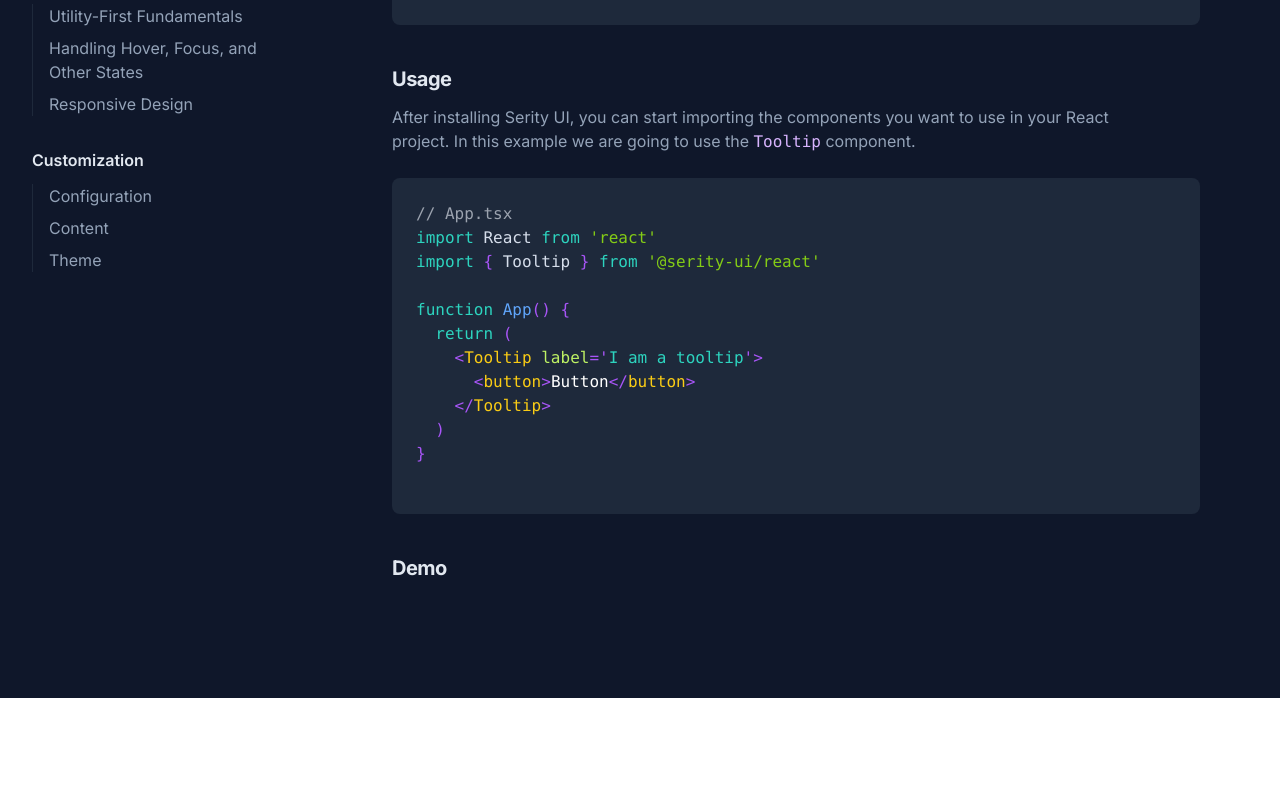
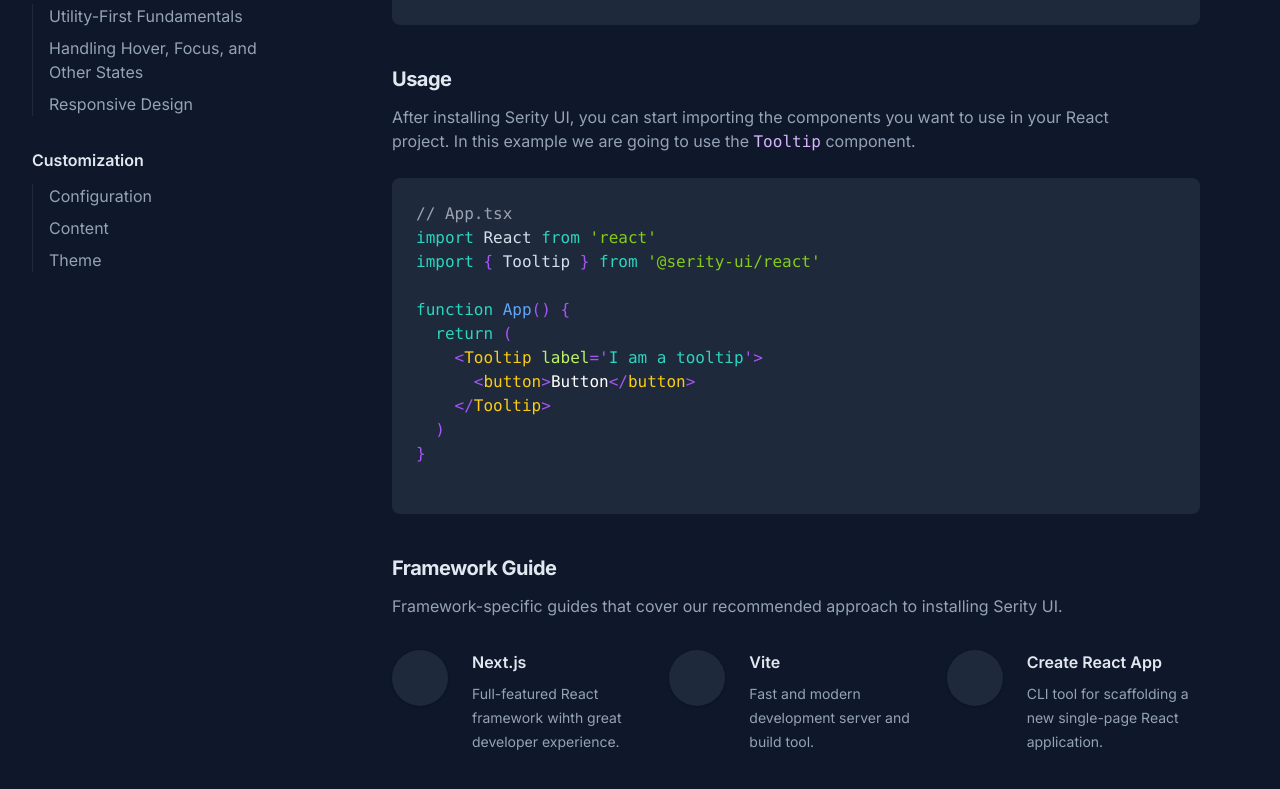
Before and after one commit to serity-ui/serity-ui.com, a Next.js app: page /docs/installation in a window 1280 px wide. Shown: the part 395-1184 px from the top of the page. Before the commit the page ends 1093 px from the top, so only its background shows below. Built offline with nearby package versions, Linux system fonts and the light colour scheme.

Commit message:
feat(installation): add Framework Guide section skeleton

```diff
--- a/pages/docs/installation.tsx
+++ b/pages/docs/installation.tsx
@@ -2,6 +2,7 @@
 import Layout from '../../components/Layout'
 import BlockCodeUsage from '../../components/blockcodes/Usage'
 import BlockCodeInstallation from '../../components/blockcodes/Installation'
+import Link from 'next/link'
 
 const installation = () => {
   return (
@@ -15,7 +16,7 @@
           gives you ready-to-use React components.
         </p>
       </header>
-      <section className='mb-16 relative'>
+      <section className='relative'>
         <div>
           <h2 className='text-slate-200 text-xl tracking-tight font-bold mb-3'>
             Installation
@@ -42,11 +43,111 @@
           </p>
         </div>
         <BlockCodeUsage />
+      </section>
+      <section className='relative'>
         <div>
           <h2 className='text-slate-200 text-xl tracking-tight font-bold mb-3 mt-10'>
-            Demo
+            Framework Guide
           </h2>
         </div>
+        <div className='relative z-10 max-w-3xl mb-6'>
+          <p className='text-slate-400'>
+            Framework-specific guides that cover our recommended approach to
+            installing Serity UI.
+          </p>
+        </div>
+        <ul className='grid grid-cols-1 gap-x-6 gap-y-10 mt-8 sm:grid-cols-2 xl:grid-cols-3'>
+          <li className='relative flex flex-row-reverse'>
+            <div className='peer group ml-6 flex-auto'>
+              <h4 className='mb-2 leading-6 text-slate-200 font-semibold'>
+                <Link
+                  className='before:absolute before:-inset-3 before:rounded-2xl'
+                  href='/docs/guides/nextjs'
+                >
+                  Next.js
+                  <svg
+                    viewBox='0 0 3 6'
+                    className='ml-3 w-auto h-1.5 overflow-visible inline -mt-px text-slate-400 opacity-0 group-hover:opacity-100 group-focus-within:opacity-100'
+                  >
+                    <path
+                      d='M0 0L3 3L0 6'
+                      fill='none'
+                      stroke-width='2'
+                      stroke='currentColor'
+                      stroke-linecap='round'
+                      stroke-linejoin='round'
+                    ></path>
+                  </svg>
+                </Link>
+              </h4>
+              <p className='text-sm leading-6 text-slate-400'>
+                Full-featured React framework wihth great developer experience.
+              </p>
+            </div>
+            <div className='flex-none w-14 h-14 rounded-full ring-1 ring-slate-900/5 shadow flex-items-center justify-center overflow-hidden bg-slate-800 highlight-white/5'></div>
+            <div className='absolute -z-10 -inset-3 rounded-2xl bg-slate-800/50 opacity-0 peer-hover:opacity-100'></div>
+          </li>
+          <li className='relative flex flex-row-reverse'>
+            <div className='peer group ml-6 flex-auto'>
+              <h4 className='mb-2 leading-6 text-slate-200 font-semibold'>
+                <Link
+                  className='before:absolute before:-inset-3 before:rounded-2xl'
+                  href='/docs/guides/nextjs'
+                >
+                  Vite
+                  <svg
+                    viewBox='0 0 3 6'
+                    className='ml-3 w-auto h-1.5 overflow-visible inline -mt-px text-slate-400 opacity-0 group-hover:opacity-100 group-focus-within:opacity-100'
+                  >
+                    <path
+                      d='M0 0L3 3L0 6'
+                      fill='none'
+                      stroke-width='2'
+                      stroke='currentColor'
+                      stroke-linecap='round'
+                      stroke-linejoin='round'
+                    ></path>
+                  </svg>
+                </Link>
+              </h4>
+              <p className='text-sm leading-6 text-slate-400'>
+                Fast and modern development server and build tool.
+              </p>
+            </div>
+            <div className='flex-none w-14 h-14 rounded-full ring-1 ring-slate-900/5 shadow flex-items-center justify-center overflow-hidden bg-slate-800 highlight-white/5'></div>
+            <div className='absolute -z-10 -inset-3 rounded-2xl bg-slate-800/50 opacity-0 peer-hover:opacity-100'></div>
+          </li>
+          <li className='relative flex flex-row-reverse'>
+            <div className='peer group ml-6 flex-auto'>
+              <h4 className='mb-2 leading-6 text-slate-200 font-semibold'>
+                <Link
+                  className='before:absolute before:-inset-3 before:rounded-2xl'
+                  href='/docs/guides/nextjs'
+                >
+                  Create React App
+                  <svg
+                    viewBox='0 0 3 6'
+                    className='ml-3 w-auto h-1.5 overflow-visible inline -mt-px text-slate-400 opacity-0 group-hover:opacity-100 group-focus-within:opacity-100'
+                  >
+                    <path
+                      d='M0 0L3 3L0 6'
+                      fill='none'
+                      stroke-width='2'
+                      stroke='currentColor'
+                      stroke-linecap='round'
+                      stroke-linejoin='round'
+                    ></path>
+                  </svg>
+                </Link>
+              </h4>
+              <p className='text-sm leading-6 text-slate-400'>
+                CLI tool for scaffolding a new single-page React application.
+              </p>
+            </div>
+            <div className='flex-none w-14 h-14 rounded-full ring-1 ring-slate-900/5 shadow flex-items-center justify-center overflow-hidden bg-slate-800 highlight-white/5'></div>
+            <div className='absolute -z-10 -inset-3 rounded-2xl bg-slate-800/50 opacity-0 peer-hover:opacity-100'></div>
+          </li>
+        </ul>
       </section>
     </Layout>
   )
```
